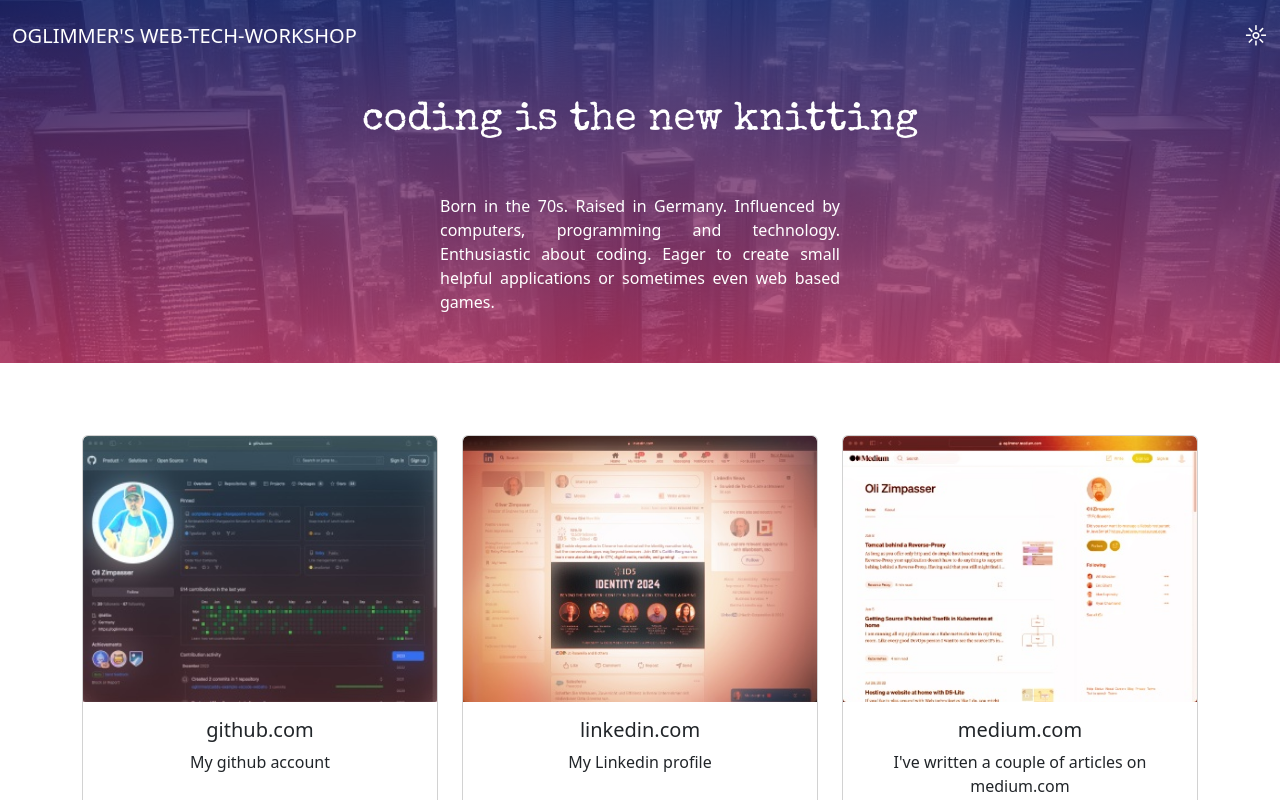
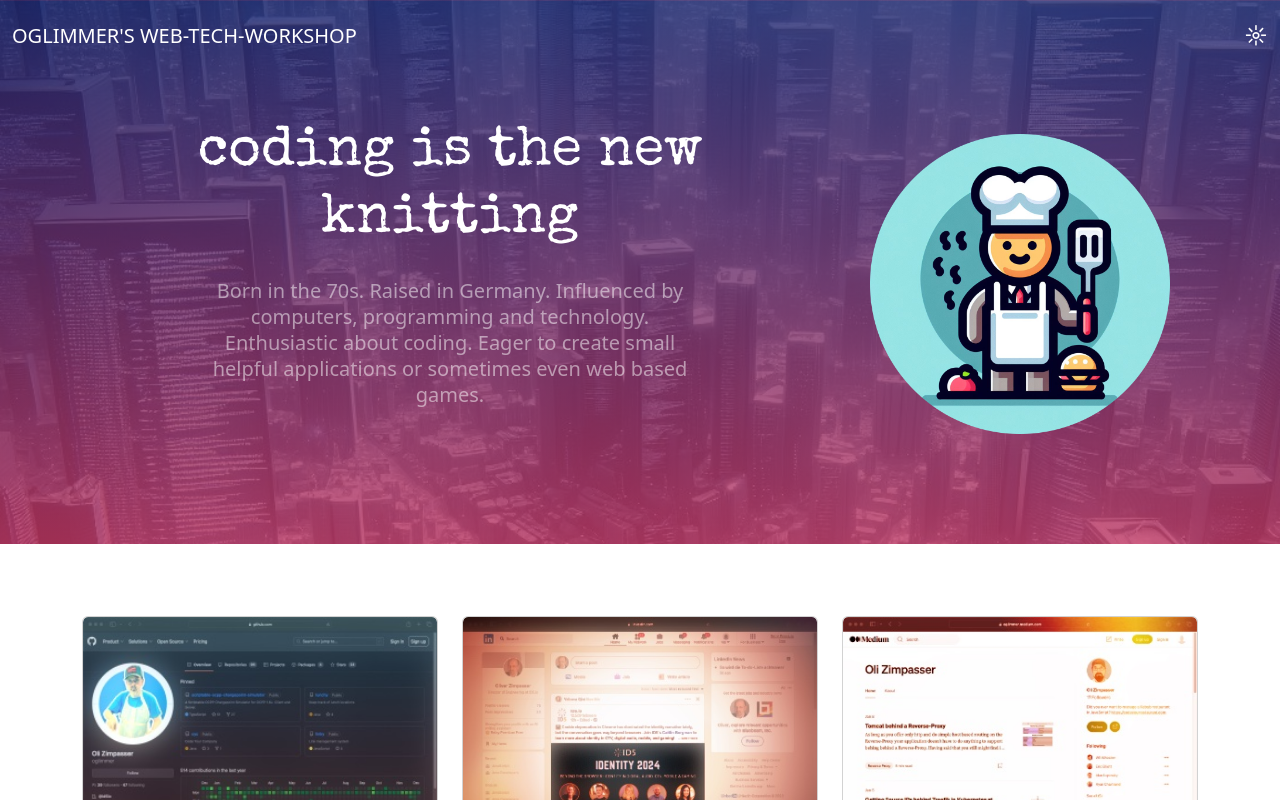
Before and after one commit to oglimmer/homepage-oglimmer.com, a Nuxt app: page / in a window 1280 px wide. Shown: the top 800 px of the page. Built offline with nearby package versions, Linux system fonts and the light colour scheme.

Commit message:
Add icon

```diff
--- a/app.vue
+++ b/app.vue
@@ -332,6 +332,7 @@
 <template>
 
   <div class="bg-primary text-white text-center banner-image">
+
     <nav class="navbar navbar-expand-lg py-3 navbar-dark">
       <div class="container-fluid">
         <a class="navbar-brand font-weight-bold text-uppercase" href="#"></a>
@@ -349,12 +350,21 @@
         </div>
       </div>
     </nav>
-    <h1>coding is the new knitting</h1>
-    <div class="center-container p-4">
-      <p>Born in the 70s. Raised in Germany. Influenced by computers, programming and technology. Enthusiastic about coding. Eager to create small helpful applications or sometimes even web based games.</p>
+
+    <div class="container pb-5">
+      <div class="row py-5 align-items-center">
+        <div class="col-lg-8">
+          <h5 class="display-4 mb-4 font-weight-bold text-white">coding is the new knitting</h5>
+          <p class="h5 aa mb-4 pb-3 text-white-50">Born in the 70s. Raised in Germany. Influenced by computers, programming and technology. Enthusiastic about coding. Eager to create small helpful applications or sometimes even web based games.</p>
+        </div>
+        <div class="col-lg-4 text-lg-right text-center mt-5 mt-lg-0">
+          <div class="banner-phone-image">
+            <img src="/images/icon.png">
+          </div>
+        </div>
+      </div>
     </div>
   </div>
-
 
   <div class="container mt-5">
       <div class="row mt-2" v-for="row in transformArray(data)">
@@ -378,6 +388,21 @@
 </template>
 
 <style scoped>
+.banner-phone-image img {
+	width:300px;
+}
+
+.aa {
+  line-height:26px;
+}
+
+@media (min-width: 920px) {
+  .aa  {
+    margin-left: 120px;
+    margin-right: 120px;
+  }
+}
+
 @media (max-width: 460px) {
   .navbar-brand.font-weight-bold.text-uppercase::after {
     content: "Web-Tech-Workshop";
@@ -391,26 +416,14 @@
   }
 }
 
-div h1 {
-  margin-top: 25px;
+div h5 {
   font-family: SpecialElite;
 }
-div h1, div p {
-  margin-bottom: 25px;
-}
-div p {
-  width: 400px;
-  hyphens: auto;
-	text-align: justify;
-}
+
 .banner-image {
 	background: linear-gradient(rgba(29, 38, 113, 0.8), rgba(195, 55, 100, 0.8)), url(/images/banner-image.jpg);
   background-size: cover;
   background-position: center;
-}
-.center-container {
-  display: flex;
-  justify-content: center;
 }
 
 a {
```
Also changed, not shown: public/images/icon.png (added), 1 other file (tests, documents, lock files or other folders).
